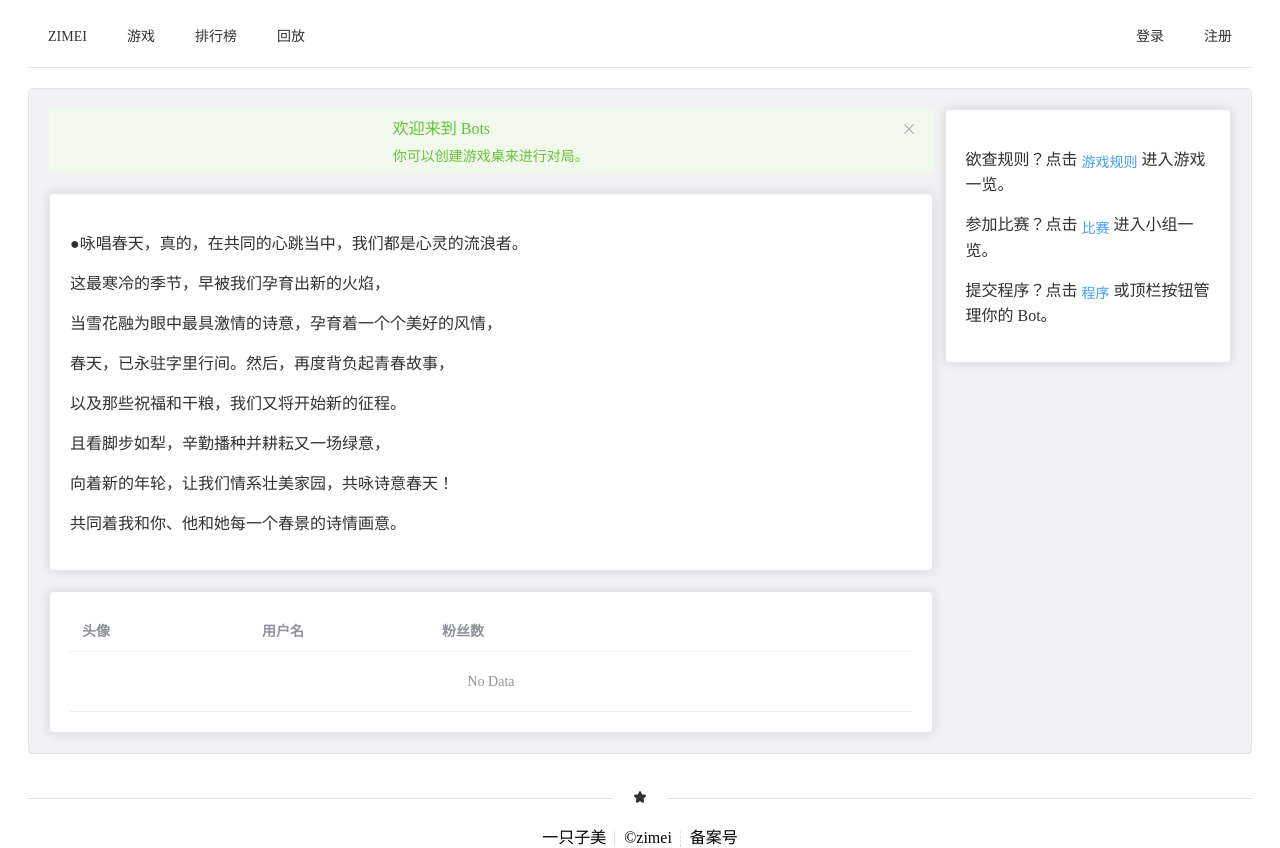
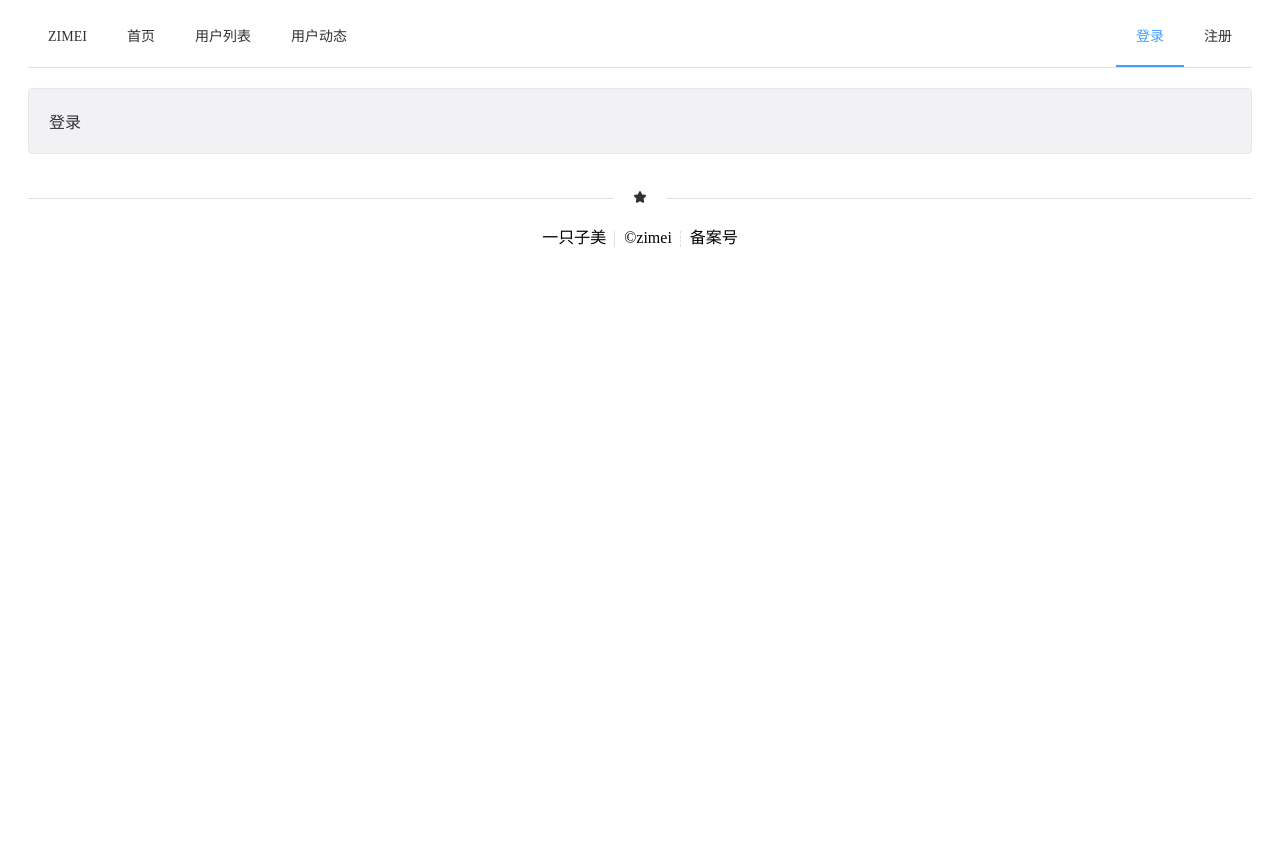
Before and after one commit to zimei11/MyBlogSpaceFinal, a Vue app: page /login in a window 1280 px wide. After the commit the page ends 800 px from the top, so only its background shows below. Built offline with nearby package versions, Linux system fonts and the light colour scheme; no server answers.

Commit message:
菜单添加路由

```diff
--- a/src/components/Menu/FooterMenu.vue
+++ b/src/components/Menu/FooterMenu.vue
@@ -11,6 +11,7 @@
         <el-divider direction="vertical" border-style="dashed" />
         <span>备案号</span>
     </div>
+    <br/>
 </template>
 
 <script setup>
--- a/src/components/Menu/TopMenu.vue
+++ b/src/components/Menu/TopMenu.vue
@@ -1,31 +1,33 @@
 <template>
   <el-menu :default-active="activeIndex" class="el-menu-demo"
-  mode="horizontal" :ellipsis="false"
+  mode="horizontal" :ellipsis="false" router
     @select="handleSelect">
-    <el-menu-item index="0">ZIMEI</el-menu-item>
+    <el-menu-item index="/233">ZIMEI</el-menu-item>
+    <el-menu-item index="/">首页</el-menu-item>
 
     <el-sub-menu index="1" class="hidden-md-and-up">
       <template #title>功能</template>
-      <el-menu-item index="1-1">游戏</el-menu-item>
-      <el-menu-item index="1-2">排行榜</el-menu-item>
-      <el-menu-item index="1-3">回放</el-menu-item>
+      <el-menu-item index="/userlist">用户列表</el-menu-item>
+      <el-menu-item index="/userprofile" :route="{name:'userprofile',query:{userId:6}}">用户动态</el-menu-item>
     </el-sub-menu>
 
-    <el-menu-item index="2" class="hidden-sm-and-down">游戏</el-menu-item>
-    <el-menu-item index="3" class="hidden-sm-and-down">排行榜</el-menu-item>
-    <el-menu-item index="4" class="hidden-sm-and-down">回放</el-menu-item>
+    <el-menu-item index="/userlist" class="hidden-sm-and-down">用户列表</el-menu-item>
+    <el-menu-item index="/userprofile" class="hidden-sm-and-down" :route="{name:'userprofile',query:{userId:6}}">用户动态</el-menu-item>
 
     <div class="flex-grow" />
-    <el-menu-item index="5">登录</el-menu-item>
-    <el-menu-item index="6">注册</el-menu-item>
+    <el-menu-item index="/login">登录</el-menu-item>
+    <el-menu-item index="/regist">注册</el-menu-item>
   </el-menu>
 </template>
 
 <script  setup>
-import { ref } from 'vue'
 import 'element-plus/theme-chalk/display.css'
+import {  useRoute } from "vue-router"
 
-const activeIndex = ref('1')
+const route=useRoute();
+const activeIndex = route.path;
+
+
 const handleSelect = (key, keyPath) => {
   console.log(key, keyPath)
 }
--- a/src/css/commen_css.css
+++ b/src/css/commen_css.css
@@ -1,4 +1,4 @@
-.html,body{
+/*.html,body{*/
     /* background-color: #f2f2f5; */
         /* background-image: url('https://img.zimei.xyz/202207101321009.jpg');
         background-position-x: initial;
@@ -8,7 +8,7 @@
         background-clip: initial;
         background-color: white;
         background-size: 100% 100%; */
-}
+/* } */
 
 .el-alert {
     margin-bottom: 20px;
--- a/src/router/index.js
+++ b/src/router/index.js
@@ -1,16 +1,50 @@
-import { createRouter, createWebHashHistory } from 'vue-router'
+import { createRouter, createWebHistory } from 'vue-router'
 import HomeView from '../views/HomeView.vue'
+import LoginView from '@/views/LoginView'
+import NotFoundView from '@/views/NotFoundView'
+import RegistView from '@/views/RegistView'
+import UserListView from '@/views/UserListView'
+import UserProfileView from '@/views/UserProfileView'
 
 const routes = [
   {
     path: '/',
     name: 'home',
     component: HomeView
-  }
+  },
+  {
+    path: '/userlist/',
+    name: 'userlist',
+    component: UserListView
+  },
+  {
+    path: '/login/',
+    name: 'login',
+    component: LoginView
+  },
+  {
+    path: '/regist/',
+    name: 'regist',
+    component: RegistView
+  },
+  {
+    path: '/userprofile/',
+    name: 'userprofile',
+    component: UserProfileView
+  },
+  {
+    path: '/404/',
+    name: '404',
+    component: NotFoundView
+  },
+  {
+    path: '/:catchAll(.*)',
+    redirect:"/",
+  },
 ]
 
 const router = createRouter({
-  history: createWebHashHistory(),
+  history: createWebHistory(),
   routes
 })
 
--- a/src/views/HomeView.vue
+++ b/src/views/HomeView.vue
@@ -2,7 +2,7 @@
   <ContentBaseVue>
     <el-row :gutter="12">
       <el-col :xs="24" :sm="18">
-        <el-alert  title="欢迎来到 Bots" type="success" description="你可以创建游戏桌来进行对局。" center/>
+        <el-alert title="欢迎来到 Bots" type="success" description="你可以创建游戏桌来进行对局。" center />
         <el-card shadow="always">
           <p>●咏唱春天，真的，在共同的心跳当中，我们都是心灵的流浪者。</p>
           <p>这最寒冷的季节，早被我们孕育出新的火焰，</p>
@@ -12,20 +12,6 @@
           <p>且看脚步如犁，辛勤播种并耕耘又一场绿意，</p>
           <p>向着新的年轮，让我们情系壮美家园，共咏诗意春天！</p>
           <p>共同着我和你、他和她每一个春景的诗情画意。</p>
-        </el-card>
-        <!-- 表单 -->
-        <el-card shadow="always" style="margin-top:20px">
-          <el-table :data="userTableData" stripe style="width: 100%">
-
-            <el-table-column prop="photo" label="头像" width="180">
-              <!-- 图片的显示 -->
-              <template #default="scope">
-                <img :src="scope.row.photo" min-width="45" height="45" />
-              </template>
-            </el-table-column>
-            <el-table-column prop="username" label="用户名" width="180" />
-            <el-table-column prop="followerCount" label="粉丝数" />
-          </el-table>
         </el-card>
       </el-col>
 
@@ -54,18 +40,6 @@
 
 <script setup>
 import ContentBaseVue from '@/components/ContentBase.vue';
-
-import $ from "jquery";
-import { ref } from "vue";
-// 用户列表
-let userTableData = ref([]);
-$.ajax({
-  url: "https://app165.acapp.acwing.com.cn/myspace/userlist/",
-  type: "get",
-  success(resp) {
-    userTableData.value = resp;
-  }
-})
 </script>
 
 <style scoped>
--- /dev/null
+++ b/src/views/LoginView.vue
@@ -0,0 +1,9 @@
+<template>
+<ContentBaseVue>
+    登录
+</ContentBaseVue>
+</template>
+
+<script setup>
+import ContentBaseVue from '@/components/ContentBase.vue';
+</script>
--- /dev/null
+++ b/src/views/NotFoundView.vue
@@ -0,0 +1,9 @@
+<template>
+<ContentBaseVue>
+     <el-alert  title="404" type="error" description="页面丢失" center/>
+</ContentBaseVue>
+</template>
+
+<script setup>
+import ContentBaseVue from '@/components/ContentBase.vue';
+</script>
--- /dev/null
+++ b/src/views/RegistView.vue
@@ -0,0 +1,9 @@
+<template>
+<ContentBaseVue>
+    注册
+</ContentBaseVue>
+</template>
+
+<script setup>
+import ContentBaseVue from '@/components/ContentBase.vue';
+</script>
--- /dev/null
+++ b/src/views/UserListView.vue
@@ -0,0 +1,40 @@
+<template>
+    <ContentBaseVue>
+        <el-alert title="用户列表" type="success" description="这里包含了所有的用户" center />
+        <!-- 表单 -->
+        <el-card shadow="always" style="margin-top:20px">
+            <el-table :data="userTableData" stripe style="width: 100%">
+
+                <el-table-column prop="photo" label="头像" width="180">
+                    <!-- 图片的显示 -->
+                    <template #default="scope">
+                        <img :src="scope.row.photo" min-width="45" height="45" />
+                    </template>
+                </el-table-column>
+                <el-table-column prop="username" label="用户名" width="180" />
+                <el-table-column prop="followerCount" label="粉丝数" />
+            </el-table>
+        </el-card>
+    </ContentBaseVue>
+</template>
+
+<script setup>
+import ContentBaseVue from '@/components/ContentBase.vue';
+import $ from "jquery";
+import { ref } from "vue";
+// 用户列表
+let userTableData = ref([]);
+$.ajax({
+  url: "https://app165.acapp.acwing.com.cn/myspace/userlist/",
+  type: "get",
+  success(resp) {
+    userTableData.value = resp;
+  }
+})
+</script>
+
+<style scoped>
+img{
+    border-radius: 50%;
+}
+</style>
--- /dev/null
+++ b/src/views/UserProfileView.vue
@@ -0,0 +1,14 @@
+<template>
+<ContentBaseVue>
+     <el-alert  title="用户动态" type="success" description="你可以查看用户动态" center/>
+</ContentBaseVue>
+</template>
+
+<script setup>
+import ContentBaseVue from '@/components/ContentBase.vue';
+import {  useRoute } from "vue-router"
+
+const route=useRoute();
+const userId=route.query.userId;
+console.log(userId);
+</script>
```
